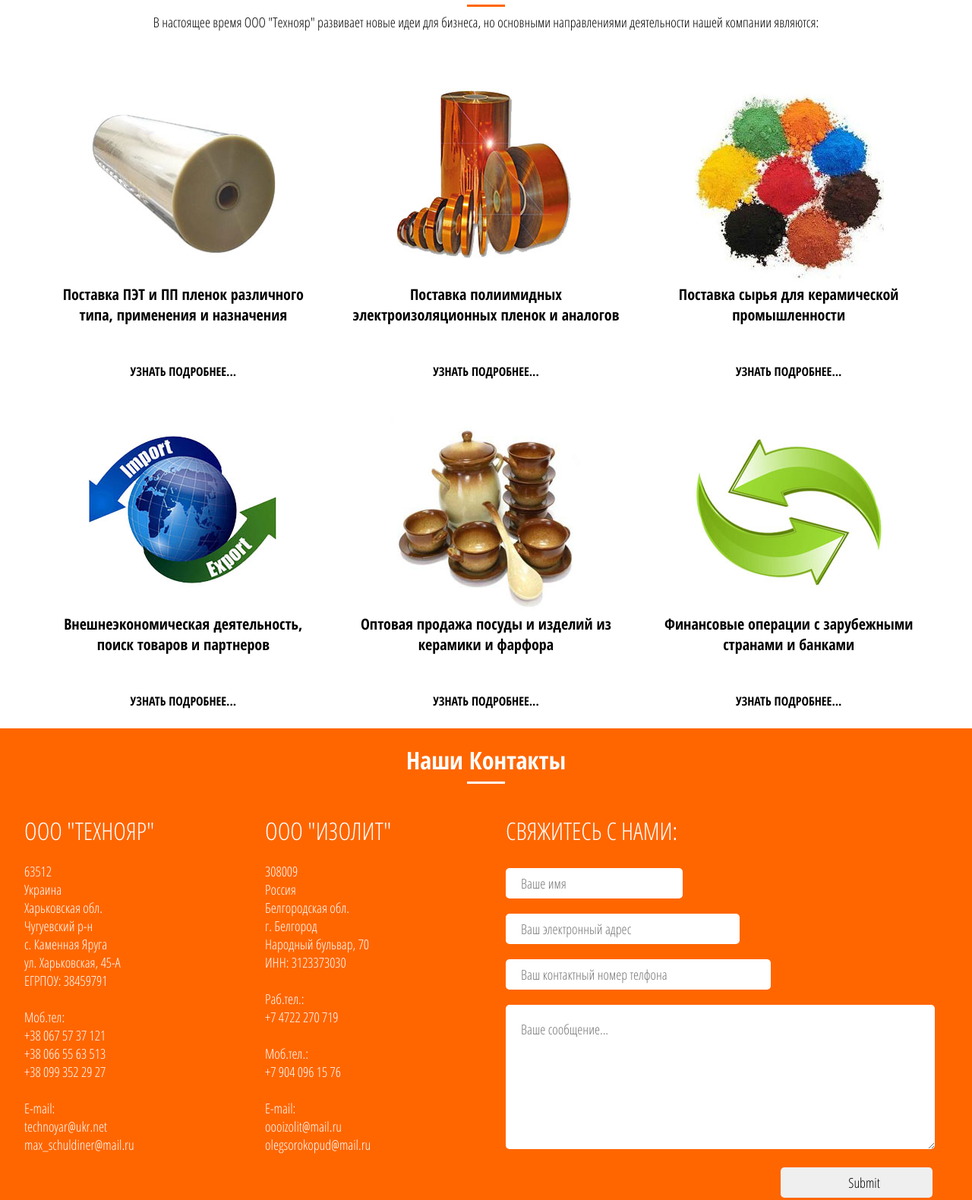
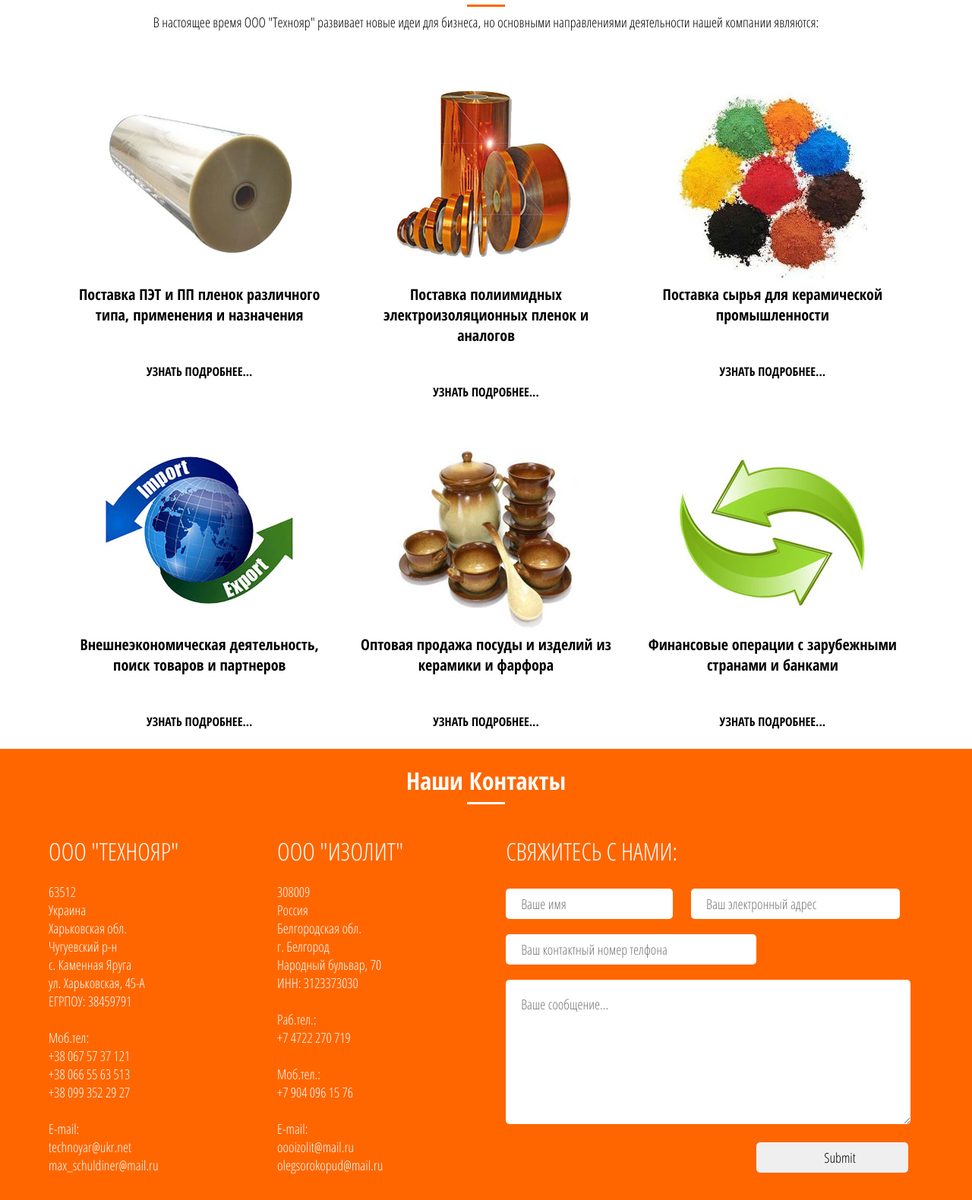
Before and after one commit to sintezmax2008/web, a website: page app/index.html in a window 1280 px wide. Shown: the part 634-2214 px from the top of the page at 76% size. Drawn offline with Linux system fonts and the light colour scheme.

Commit message:
05-04-2017-1

```diff
--- a/app/index.html
+++ b/app/index.html
@@ -4,12 +4,13 @@
 	<meta charset="UTF-8" />
 	<title>ООО "Технояр"</title>
 
-	<meta name="description" content="" />
-	<meta name="author" content="" />
+	<meta name="description" content="Сфера деятельности компании Технояр - поставка полиимидных ПМ-А, ПМФ-С, П-ПМ/180/КО пленок, ПЭТ, ПП пленок, поставка сырья для керамической промышленности, керамической и глиняной посуды" />
+	<meta name="keywords" content="ПМ-А, ПМФ-С, П-ПМ/180/КО, пленок, ПЭТ, ПП, сырье для керамической промышленности, керамическая и глиняная посуда" />
+	<meta name="author" content="Дронь Максим Викторович" />
 	<meta name="robots" content="all,index,follow" />
 	<meta name="distribution" content="global" />
 
-	<meta name="viewport" content="user-scalable=yes, width=1280px, initial-scale=1.0, maximum-scale=1.0">
+	<meta name="viewport" content="user-scalable=yes, width=device-width, initial-scale=1.0, maximum-scale=1.0">
 
 	<link rel="stylesheet" href="css/libs.min.css">
 	<link rel="stylesheet" href="css/main.css">
--- a/app/sass/main.sass
+++ b/app/sass/main.sass
@@ -10,7 +10,7 @@ body
 	margin: 0 auto
 
 .inner
-	width: 95%
+	width: 90%
 	margin: 0 auto
 	clear: both
 
@@ -65,7 +65,7 @@ body
 		transition: 0.5s
 
 .about
-	// width: 100%
+	width: 100%
 	min-height: 450px
 	padding: 20px 0
 	background-color: #ff6600
@@ -205,6 +205,7 @@ body
 	width: 250px
 	background-image: url("../img/pet.jpg")
 	background-repeat: no-repeat
+	background-size: cover
 
 .img_2
 	margin: 0 auto
@@ -212,6 +213,7 @@ body
 	width: 250px
 	background-image: url("../img/pi.jpg")
 	background-repeat: no-repeat
+	background-size: cover
 
 .img_3
 	margin: 0 auto
@@ -219,6 +221,7 @@ body
 	width: 250px
 	background-image: url("../img/kp.jpg")
 	background-repeat: no-repeat
+	background-size: cover
 
 .work_block_2
 
@@ -324,7 +327,7 @@ body
 	width: 40%
 
 .mail
-	width: 53%
+	width: 50%
 
 .phone
 	width: 60%
```
Also changed, not shown: app/css/main.css, dist/css/main.css, dist/index.html.
